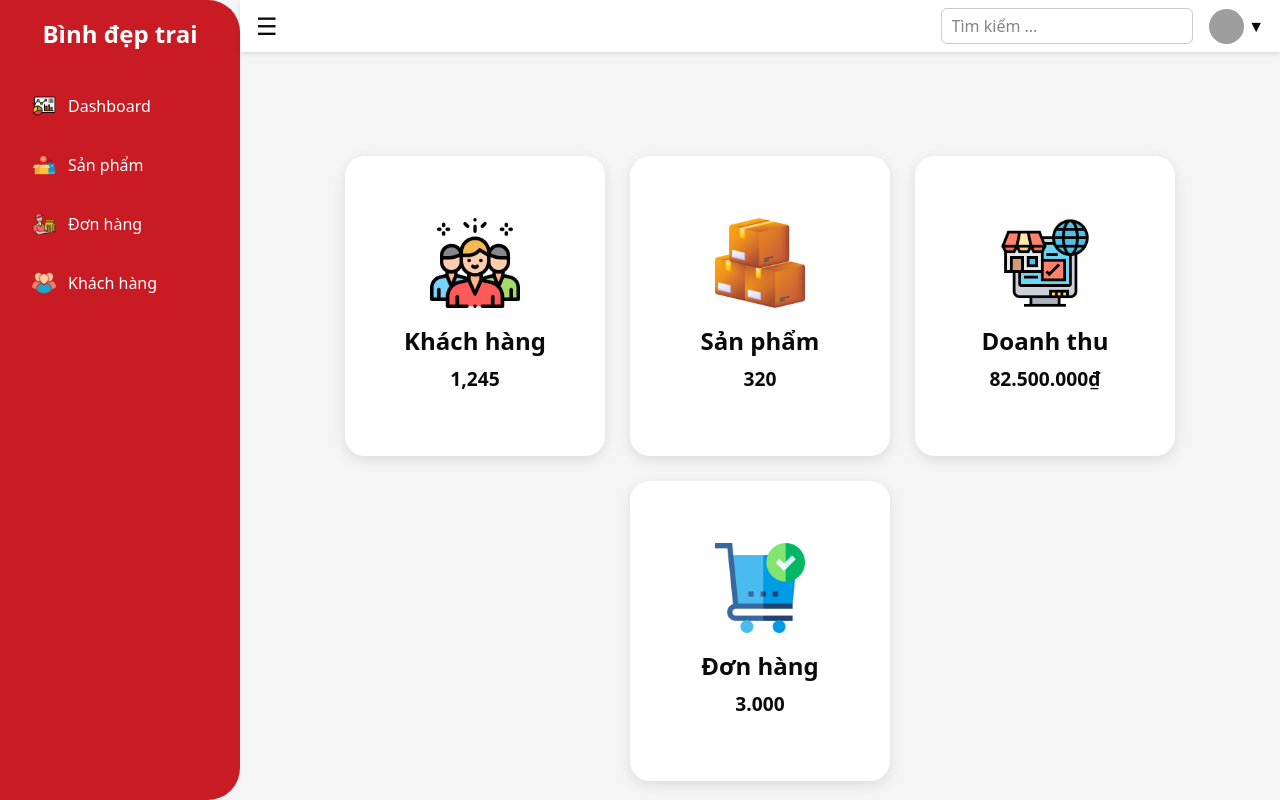
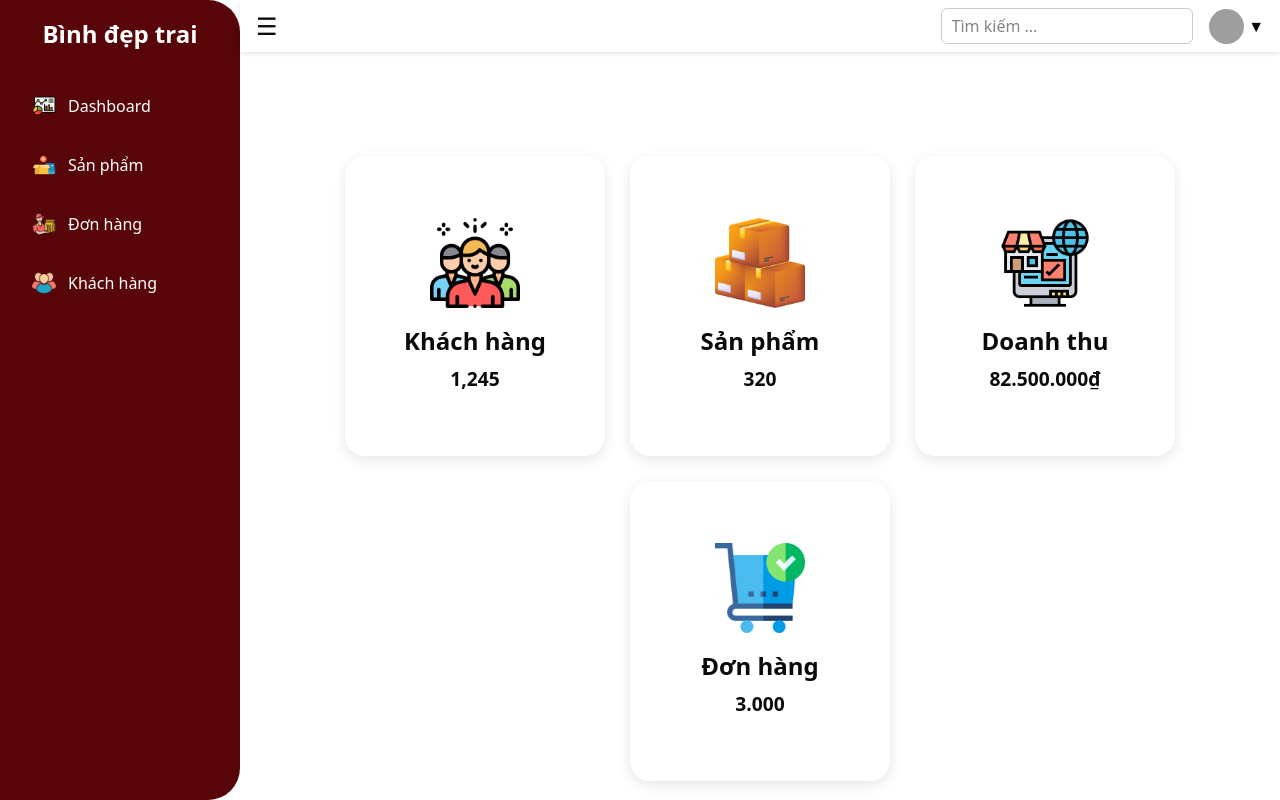
Before and after one commit to Binh05/ecommerce, a React (Vite) app: page /admin in a window 1280 px wide. Built offline with nearby package versions, Linux system fonts and the light colour scheme; grey boxes are pictures that could not be loaded.

Commit message:
chinh sua xai component cho giong react

```diff
--- a/src/pages/admin/AdminLayout.jsx
+++ b/src/pages/admin/AdminLayout.jsx
@@ -7,6 +7,16 @@ import dashboardIcon from "./pictures/dashboardIcon.png";
 import productIcon from "./pictures/productIcon.png";
 import orderIcon from "./pictures/orderIcon.png";
 import userIcon from "./pictures/userIcon.png";
+function SidebarItem({ item, isActive, isSidebarOpen }) {
+    return (
+        <li className={isActive ? styles.activeLink : ""}>
+            <Link to ={item.path}>
+            <img src={item.icon} alt={item.name} className={styles.icon} />
+                {isSidebarOpen && <span>{item.name}</span>}
+            </Link>
+        </li>
+    );
+}
 
 function AdminLayout() {
     const [isSidebarOpen, setIsSidebarOpen] = useState(true);
@@ -31,17 +41,12 @@ function AdminLayout() {
           <nav>
             <ul>
               {menuItems.map((item) => (
-              <li
+                  <SidebarItem
                     key={item.path}
-                className={
-                  location.pathname === item.path ? styles.activeLink : ""
-                }
-              >
-                <Link to={item.path}>
-                  <img src={item.icon} alt={item.name} className={styles.icon} />
-                  {isSidebarOpen && <span>{item.name}</span>}
-                </Link>
-              </li>
+                    item={item}
+                    isActive={location.pathname === item.path}
+                    isSidebarOpen={isSidebarOpen}
+                  />
               ))}
             </ul>
           </nav>
--- a/src/pages/admin/Dashboard.jsx
+++ b/src/pages/admin/Dashboard.jsx
@@ -32,12 +32,8 @@ const chartData = [
     { month: "May", revenue: 5200000, orders: 80 },
     { month: "Jun", revenue: 6100000, orders: 90 },
 ];
-
-function Dashboard() {
+function CardThongKe({item, i}) {
     return (
-        <div className={styles.dashboard}>
-            <div className={styles.cardContainer}>
-                {dataCards.map((item, i) => (
         <div key={i} className={styles.card}>
             <div className={styles.cardInner}>
                 <div
@@ -49,6 +45,14 @@ function Dashboard() {
                 <p className={styles.cardValue}>{item.value}</p>
             </div>
         </div>
+    );
+}
+function Dashboard() {
+    return (
+        <div className={styles.dashboard}>
+            <div className={styles.cardContainer}>
+                {dataCards.map((item, i) => (
+                    <CardThongKe item={item} i={i} />
                 ))}
             </div>
 
--- a/src/pages/admin/moduleCss/adminLayout.module.css
+++ b/src/pages/admin/moduleCss/adminLayout.module.css
@@ -1,14 +1,14 @@
 .adminLayout {
   display: flex;
   height: 100vh;
-  background-color: #f5f5f5;
+  background-color: #ffffff;
   transition: all 0.3s ease;
 }
 
 .sidebar {
   width: 240px;
-  background-color: #c81b24;
-  color: white;
+  background-color: #570508;
+  color: rgb(255, 255, 255);
   transition: all 0.3s ease;
   overflow: hidden;
   padding: 1rem;
@@ -52,11 +52,11 @@
 }
 
 .sidebar nav a:hover {
-  background: rgba(255, 255, 255, 0.15);
+  background: rgb(196, 55, 55);
 }
 
 .activeLink a {
-  background: rgba(255, 255, 255, 0.25);
+  background: rgba(143, 86, 86, 0.25);
 }
 
 .icon {
```
Lines whose indentation alone changed are shown as unchanged.
